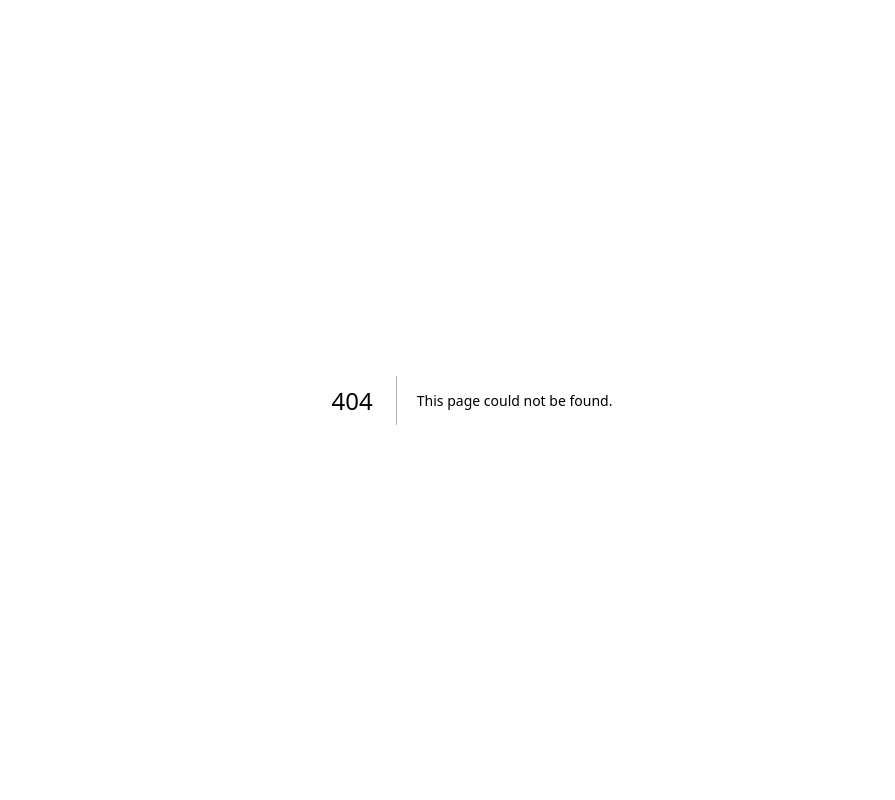
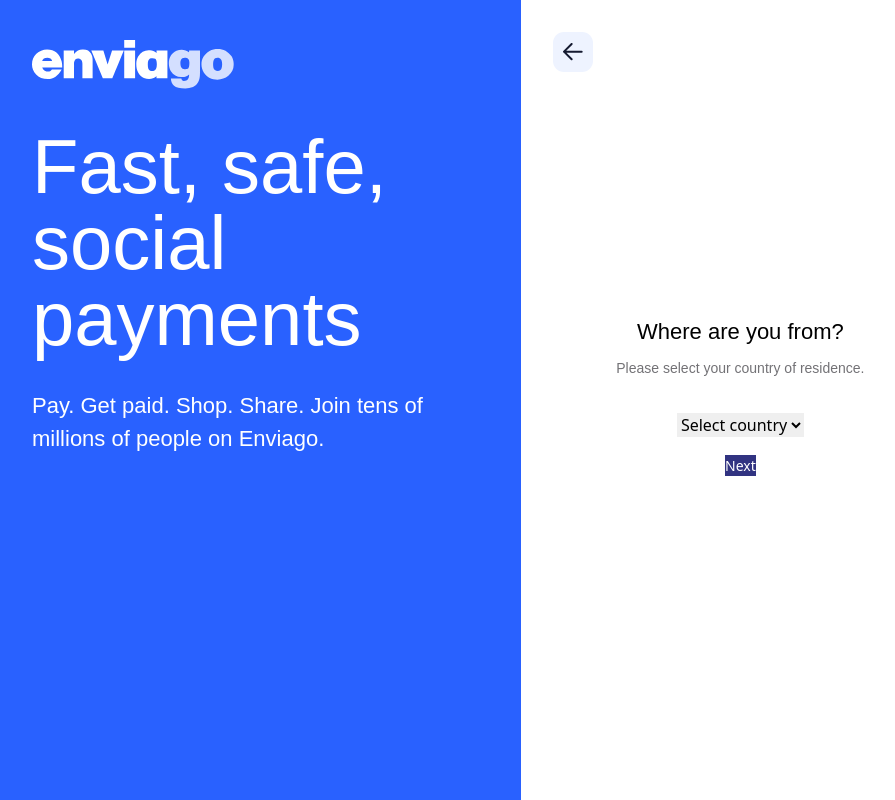
Before and after one commit to devofficer/enviago, a Next.js app: page /auth/country in a window 1280 px wide. Before the commit this address had no page. Shown: the whole page, without its empty margins (168-1063 px from the left). Built offline with nearby package versions, Linux system fonts and the light colour scheme.

Commit message:
feat: implement select component and country page

```diff
--- /dev/null
+++ b/src/app/auth/country/page.tsx
@@ -0,0 +1,21 @@
+import Button from "@/components/Button";
+import IconButton from "@/components/IconButton";
+import Select from "@/components/Select";
+
+export default function Country() {
+  return (
+    <div className="relative flex flex-col items-center justify-center h-full xl:px-[10rem] px-10">
+      <IconButton className="xl:top-[4rem] xl:left-[4rem] top-[2rem] left-[2rem] absolute" icon="backward" />
+      <p className="font-manrope-bold text-[1.375rem] text-black mb-[.75rem] leading-[1.45]">
+        Where are you from?
+      </p>
+      <p className="font-manrope-semibold text-[.875rem] text-center text-gray-dark leading-[1.125rem] mb-[2.25rem] px-[1.375rem]">
+        Please select your country of residence.
+      </p>
+      <Select options={[]} placeholder="Select country" className="mb-[1.125rem]" />
+      <Button className="bg-purple text-white mb-[0.5rem]">
+        Next
+      </Button>
+    </div>
+  )
+}
--- /dev/null
+++ b/src/components/Select.tsx
@@ -0,0 +1,20 @@
+import clsx from 'classnames';
+
+type SelectProps = {
+  options: Array<string>;
+  placeholder?: string;
+  className?: string;
+};
+
+export default function Select(props: SelectProps) {
+  return (
+    <select className={clsx("select", props.className)}>
+      {props.placeholder && (
+        <option disabled selected>{props.placeholder}</option>
+      )}
+      {props.options.map((option, idx) => (
+        <option key={idx}>{option}</option>
+      ))}
+    </select>
+  );
+}
--- a/src/styles/components.css
+++ b/src/styles/components.css
@@ -38,4 +38,21 @@
       font-manrope-extrabold
       min-h-[60px];
   }
+
+  .select {
+    @apply bg-white
+      border
+      border-gray-trans
+      text-gray
+      font-manrope-semibold
+      text-[.75rem]
+      rounded-[1rem]
+      focus:ring-blue
+      focus:border-blue
+      focus:outline-none
+      block
+      w-full
+      px-[1.125rem]
+      py-[1.5rem];
+  }
 }
```
Also changed, not shown: public/images/icons/phone.svg (added).
